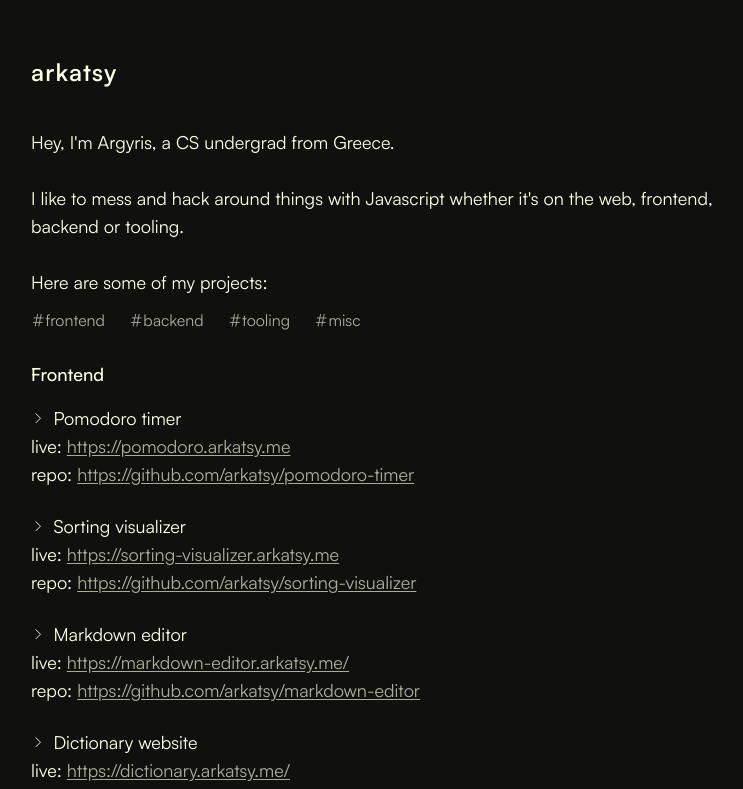
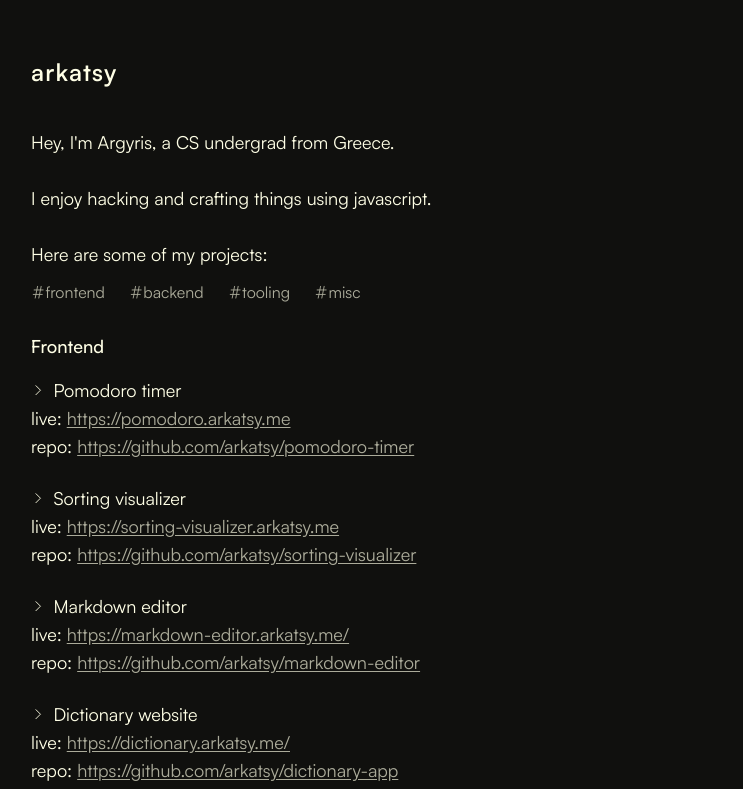
Before and after one commit to arkatsy/personal-website, a React (Vite) app: page / in a window 1280 px wide. Shown: the top 789 px of the page, without its empty margins (249-992 px from the left). Built offline with nearby package versions, Linux system fonts and the light colour scheme.

Commit message:
feat: update description

```diff
--- a/src/App.tsx
+++ b/src/App.tsx
@@ -15,7 +15,7 @@ export default function App() {
         <div className="text-lg">
           <p>Hey, I'm Argyris, a CS undergrad from Greece.</p>
           <br />
-          <p>I like to mess and hack around things with Javascript whether it's on the web, frontend, backend or tooling.</p>
+          <p>I enjoy hacking and crafting things using javascript.</p>
           <br />
           <p>Here are some of my projects:</p>
           <br />
```
